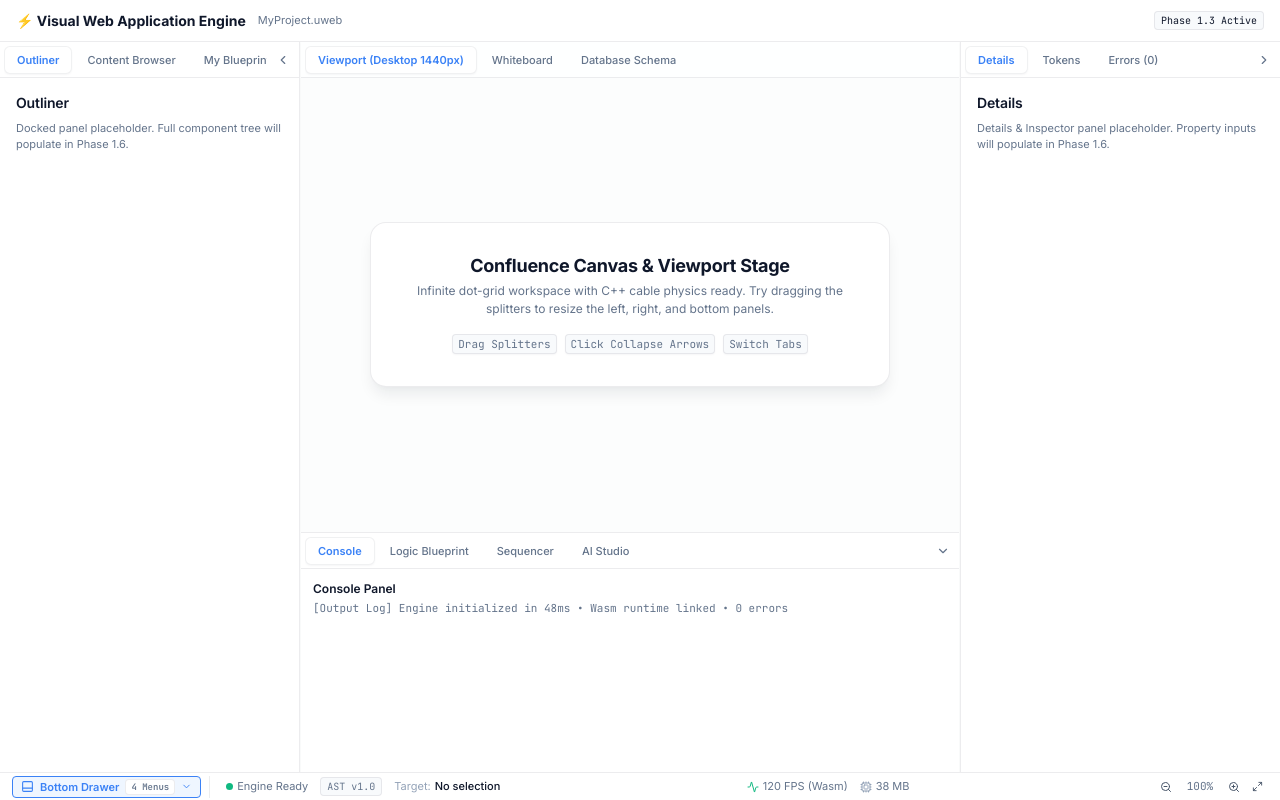
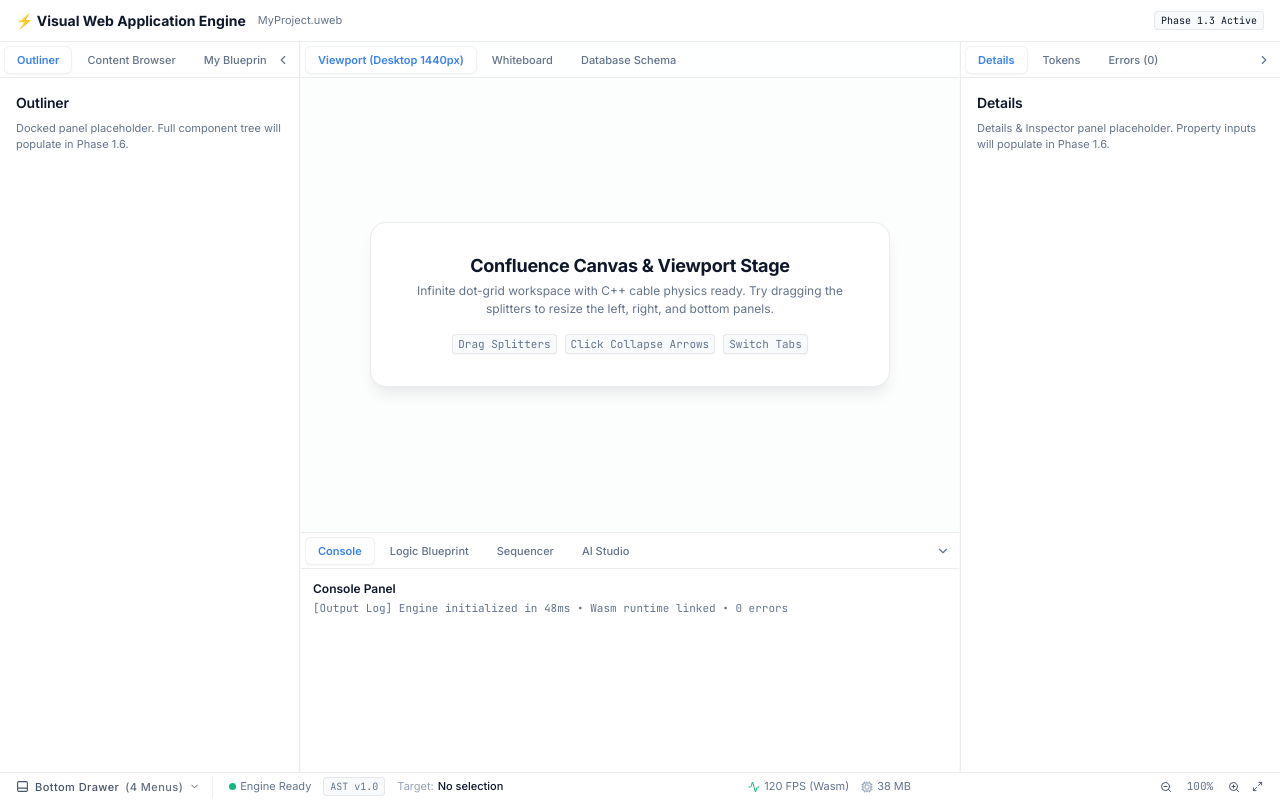
Before and after one commit to NetPranav/WebGen, a Next.js app: page /editor in a window 1280 px wide. Built offline with nearby package versions, Linux system fonts and the light colour scheme.

Commit message:
style(footer): match bottom drawer typography to closed side panels with text-only hover darkening

```diff
--- a/src/editor/shell/StatusBar.tsx
+++ b/src/editor/shell/StatusBar.tsx
@@ -71,9 +71,9 @@ export const StatusBar: React.FC<StatusBarProps> = ({
             onClick={onToggleBottom}
             title="Toggle Bottom Drawer (Console • Logic Blueprint • Sequencer • AI Studio)"
           >
-            <PanelBottom size={13} style={{ color: "var(--accent-primary)" }} />
+            <PanelBottom size={13} />
             <span>Bottom Drawer</span>
-            <span className="statusbar__drawer-badge">4 Menus</span>
+            <span className="statusbar__drawer-count">(4 Menus)</span>
             {isBottomOpen ? <ChevronDown size={11} /> : <ChevronUp size={11} />}
           </button>
         </div>
--- a/src/editor/styles/dock.css
+++ b/src/editor/styles/dock.css
@@ -375,38 +375,39 @@
 
 .statusbar__drawer-trigger {
   height: 22px;
-  padding: 0 var(--space-sm);
-  border-radius: var(--radius-xs);
-  font-size: 11px;
-  font-weight: var(--font-semibold);
-  color: var(--text-primary);
+  padding: 0 4px;
+  background: transparent;
+  border: none;
+  outline: none;
+  font-size: var(--text-xs);
+  font-weight: var(--font-medium);
+  letter-spacing: 0.04em;
+  color: var(--text-muted);
   display: inline-flex;
   align-items: center;
   gap: 6px;
   cursor: pointer;
-  background: var(--surface-panel-hover);
-  border: 1px solid var(--border-default);
-  transition: all var(--transition-fast);
+  transition: color var(--transition-fast);
 }
 
 .statusbar__drawer-trigger:hover {
-  background: var(--surface-panel-active);
-  color: var(--accent-primary);
-  border-color: var(--accent-primary);
+  background: transparent;
+  border: none;
+  outline: none;
+  color: var(--text-primary);
+}
+
+.statusbar__drawer-trigger:focus-visible {
+  outline: none;
+  color: var(--text-primary);
 }
 
 .statusbar__drawer-trigger--active {
-  background: var(--accent-primary-light);
-  color: var(--accent-primary);
-  border-color: var(--accent-primary);
+  color: var(--text-secondary);
 }
 
-.statusbar__drawer-badge {
-  padding: 1px 5px;
-  background: var(--surface-panel-solid);
-  border: 1px solid var(--border-default);
-  border-radius: var(--radius-xs);
-  font-family: var(--font-mono);
-  font-size: 9px;
-  color: var(--text-muted);
+.statusbar__drawer-count {
+  font-size: var(--text-xs);
+  color: inherit;
+  opacity: 0.85;
 }
```
